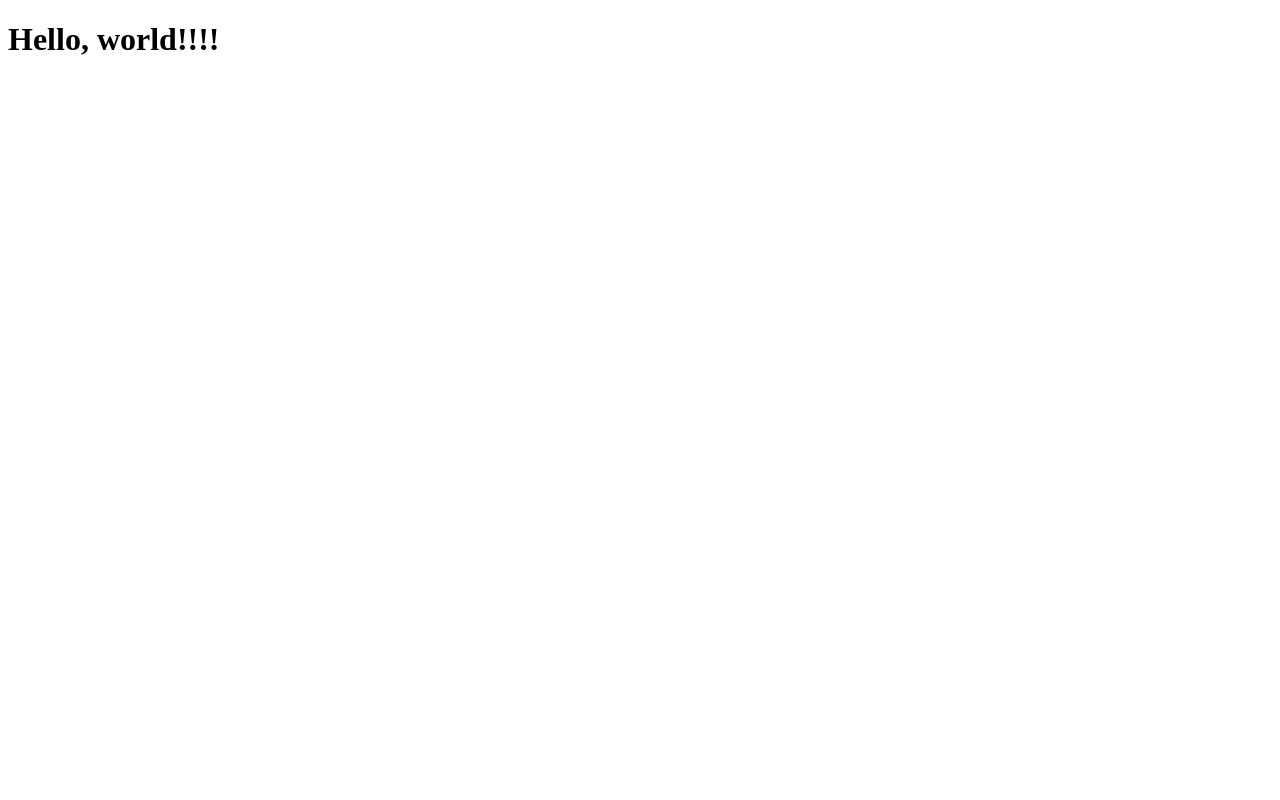
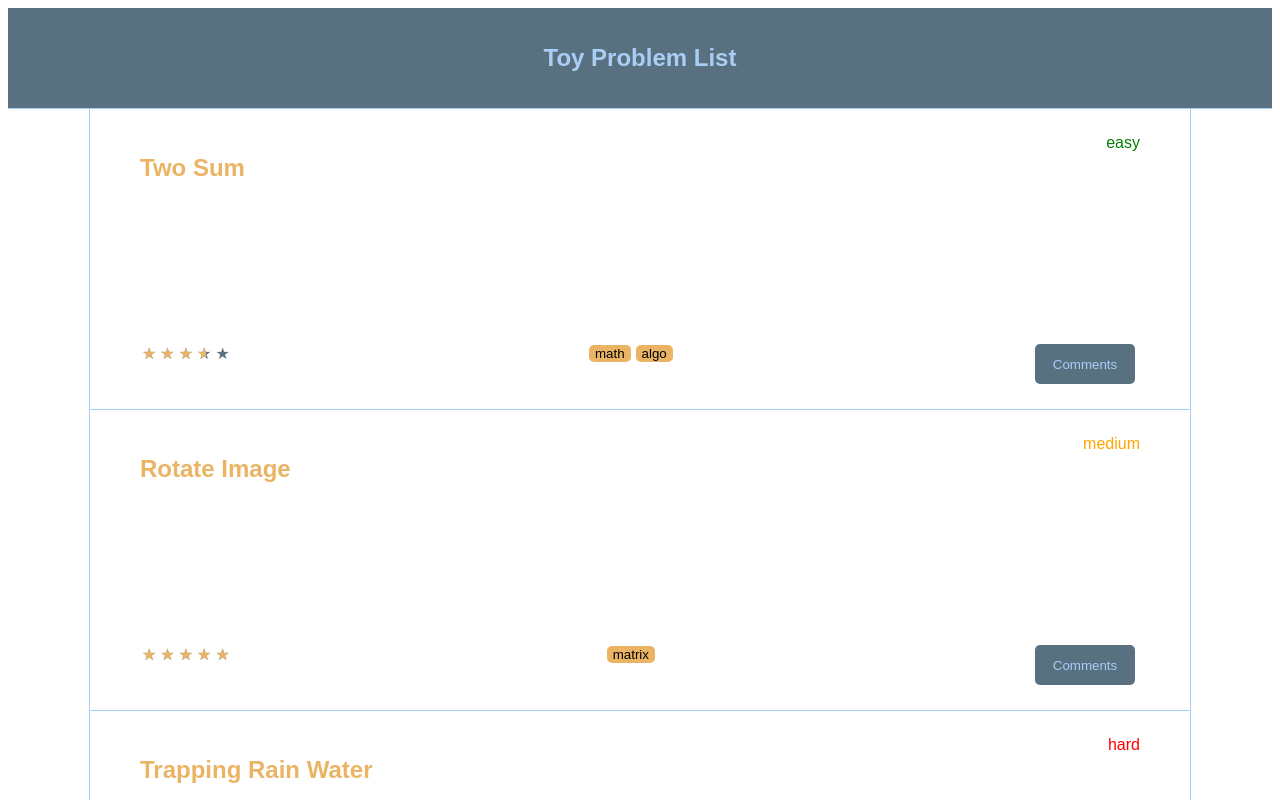
Before and after one commit to pufflehuff/codybot2000, a React app: page / in a window 1280 px wide. Shown: the top 800 px of the page. Built offline with nearby package versions, Linux system fonts and the light colour scheme; the HTML template or start-up script is replaced by a standard one.

Commit message:
completed basic wireframe of toy problems list

```diff
--- /dev/null
+++ b/client/src/components/list/List.jsx
@@ -0,0 +1,37 @@
+import React, { useState, useEffect } from 'react';
+import styled from 'styled-components';
+import ToyProblem from './ToyProblem.jsx';
+import problems from './exampleProblems.js';
+
+
+const ListContainer = styled.div`
+  display: flex;
+  flex-direction: column;
+  align-items: center;
+  font-family: Arial, sans serif;
+`
+
+export default function List (props) {
+
+  // const [problems, setProblems] = useState([]);
+
+  // const problems_api = '/problems';
+
+  // useEffect(() => {
+  //   axios.get(problems_api)
+  //     .then(({ data }) => {
+  //       setProblems(data);
+  //     })
+  //     .catch(err => console.log(err));
+  //   },
+  //   []
+  // );
+
+  return (
+    <ListContainer>
+      {problems.map((problem, index) => (
+        <ToyProblem key={index + 1} problem={problem} />
+      ))}
+    </ListContainer>
+  );
+};
--- /dev/null
+++ b/client/src/components/list/Rating.jsx
@@ -0,0 +1,64 @@
+import React, { useState } from 'react';
+import styled from 'styled-components';
+
+const StarContainer = styled.span`
+  position: relative;
+  width: 10px;
+  font-size: ${props => props.fontSize}px;
+`;
+
+const EmptyStar = styled.span`
+  color: #597081;
+  z-index: 1;
+  margin: 0 2px 0 2px;
+`;
+
+const FilledStar = styled.span`
+  position: absolute;
+  width: ${ props => props.fill * 100 }%;
+  overflow: hidden;
+  color: #EAB464;
+  z-index: 2;
+  margin: 0 2px 0 2px;
+`;
+
+export default function Rating(props) {
+
+  const rating = props.rating || 0;
+
+  let stars = [];
+  let index = 0;
+  while (index < 5) {
+    const empty = Math.abs(index - rating);
+    const oneHalf = Math.abs(index - rating + 0.5);
+    const full = Math.abs(index - rating + 1);
+    const closestRating = Math.min(empty, oneHalf, full);
+    switch (closestRating) {
+    case empty:
+      stars.push(0);
+      break;
+    case oneHalf:
+      stars.push(0.5);
+      break;
+    case full:
+      stars.push(1);
+      break;
+    default:
+      stars.push(0);
+    }
+    index += 1;
+  }
+
+  return (
+    <div className="star-display">
+      {stars.map((star, index) => {
+        return (
+          <StarContainer fontSize={props.fontSize} key={index}>
+            <FilledStar fill={star}>&#9733;</FilledStar>
+            <EmptyStar>&#9733;</EmptyStar>
+          </StarContainer>
+        );
+      })}
+    </div>
+  );
+};
--- /dev/null
+++ b/client/src/components/list/TempApp.jsx
@@ -0,0 +1,26 @@
+import React from 'react';
+import List from './List.jsx';
+import styled from 'styled-components';
+
+const Header = styled.div`
+  display: flex;
+  justify-content: center;
+  align-items: center;
+  background-color: #597081;
+  font-family: Arial;
+  height: 100px;
+  color: #A9CEF4;
+  border-bottom: 1px solid #A9CEF4;
+`;
+
+export default function TempApp() {
+
+  return (
+    <>
+      <Header>
+        <h2>Toy Problem List</h2>
+      </Header>
+      <List />
+    </>
+  );
+};
--- /dev/null
+++ b/client/src/components/list/ToyProblem.jsx
@@ -0,0 +1,71 @@
+import React from 'react';
+import styled from 'styled-components';
+import Rating from './Rating.jsx';
+
+const Entry = styled.div`
+  display: flex;
+  justify-content: space-between;
+  flex-direction: column;
+  border: 1px solid #A9CEF4;
+  border-top: none;
+  padding: 25px 50px;
+  height: 250px;
+  width: 1000px;
+  color: #EAB464;
+`;
+
+const Section = styled.section`
+  display: flex;
+  justify-content: space-between;
+`;
+
+const Tag = styled.button`
+  background: #EAB464;
+  margin-right: 5px;
+  border-radius: 5px;
+  border: none;
+`;
+
+const Difficulty = styled.span`
+  font-size: 16px;
+  color: ${({ diff }) =>
+    diff === 'hard' ? 'red' : (diff === 'medium' ? 'orange' : 'green')
+  };
+`;
+
+const Comments = styled.button`
+  background: #597081;
+  margin-right: 5px;
+  border-radius: 5px;
+  border: none;
+  color: #A9CEF4;
+  height: 40px;
+  width: 100px;
+`;
+
+export default function ToyProblem({ problem }) {
+
+  const { name, prompt, tags, difficulty, upvotes, downvotes, rating, timstamp, author } = problem;
+
+  return (
+    <Entry>
+      <Section className="title-bar">
+        <span>
+          <h2>{name}</h2>
+        </span>
+        <Difficulty diff={difficulty}>{difficulty}</Difficulty>
+      </Section>
+      <Section className="attributes-bar">
+        <Rating rating={rating} />
+        <span>
+          {tags.map(tag => (
+            <Tag key={tag}>
+              {tag}
+            </Tag>
+          ))}
+        </span>
+        <Comments>Comments</Comments>
+      </Section>
+    </Entry>
+  );
+}
--- /dev/null
+++ b/client/src/components/list/exampleProblems.js
@@ -0,0 +1,37 @@
+const examples = [
+  {
+    name: 'Two Sum',
+    prompt: 'Given an array of integers nums and an integer target, return indices of the two numbers such that they add up to target.',
+    tags: ['math', 'algo'],
+    difficulty: 'easy',
+    upvotes: 5,
+    downvotes: 2,
+    rating: 3.5,
+    timestamp: '2022-5-6',
+    author: 'leetcode',
+  },
+  {
+    name: 'Rotate Image',
+    prompt: 'You are given an n x n 2D matrix representing an image, rotate the image by 90 degrees (clockwise).',
+    tags: ['matrix'],
+    difficulty: 'medium',
+    upvotes: 9,
+    downvotes: 7,
+    rating: 5,
+    timestamp: '2202-5-6',
+    author: 'leetcode',
+  },
+  {
+    name: 'Trapping Rain Water',
+    prompt: 'Given n non-negative integers representing an elevation map where the width of each bar is 1, compute how much water it can trap after raining.',
+    tags: ['story', 'array'],
+    difficulty: 'hard',
+    upvotes: 9,
+    downvotes: 7,
+    rating: 4.5,
+    timestamp: '2202-5-6',
+    author: 'leetcode',
+  }
+]
+
+module.exports = examples;
--- a/client/src/index.jsx
+++ b/client/src/index.jsx
@@ -1,6 +1,7 @@
 import React from 'react';
 import { createRoot } from 'react-dom/client';
+import TempApp from './components/list/TempApp.jsx';
 
 createRoot(document.getElementById('root')).render(
-  <h1>Hello, world!!!!</h1>,
+  <TempApp />
 );
```
Also changed, not shown: 2 other files (tests, documents, lock files or other folders).
